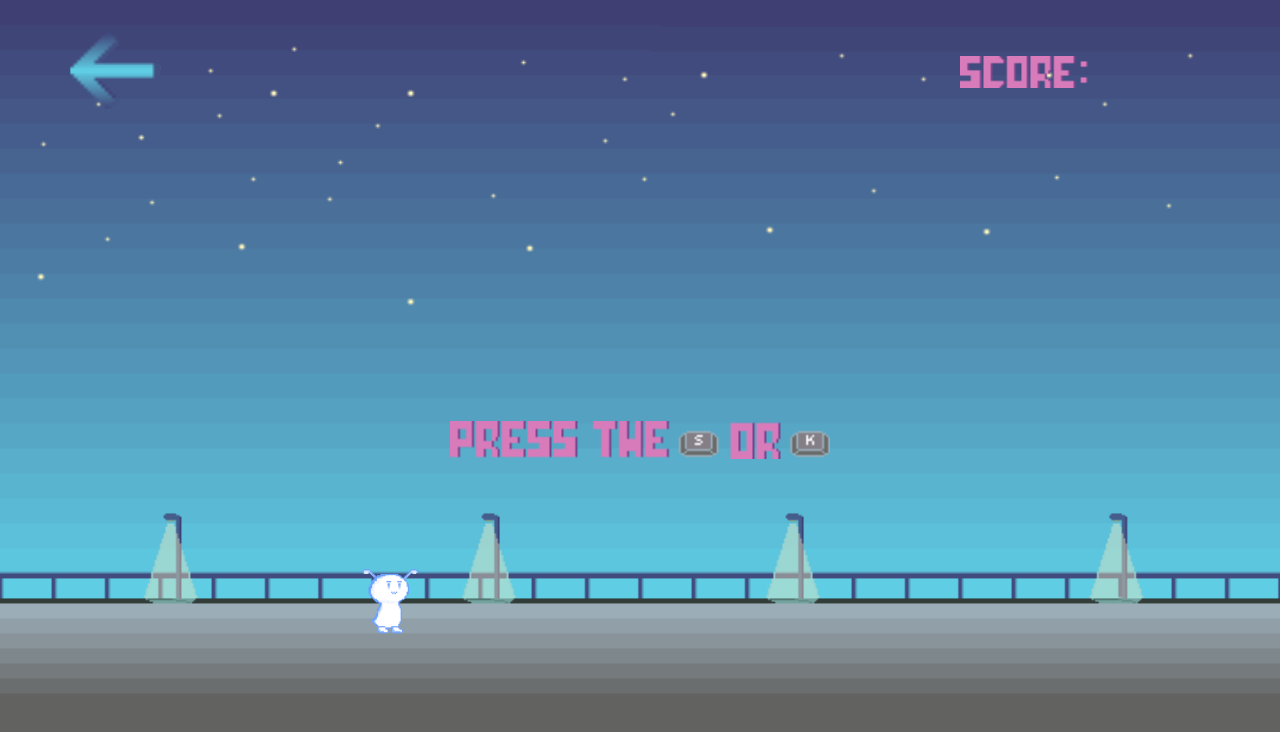
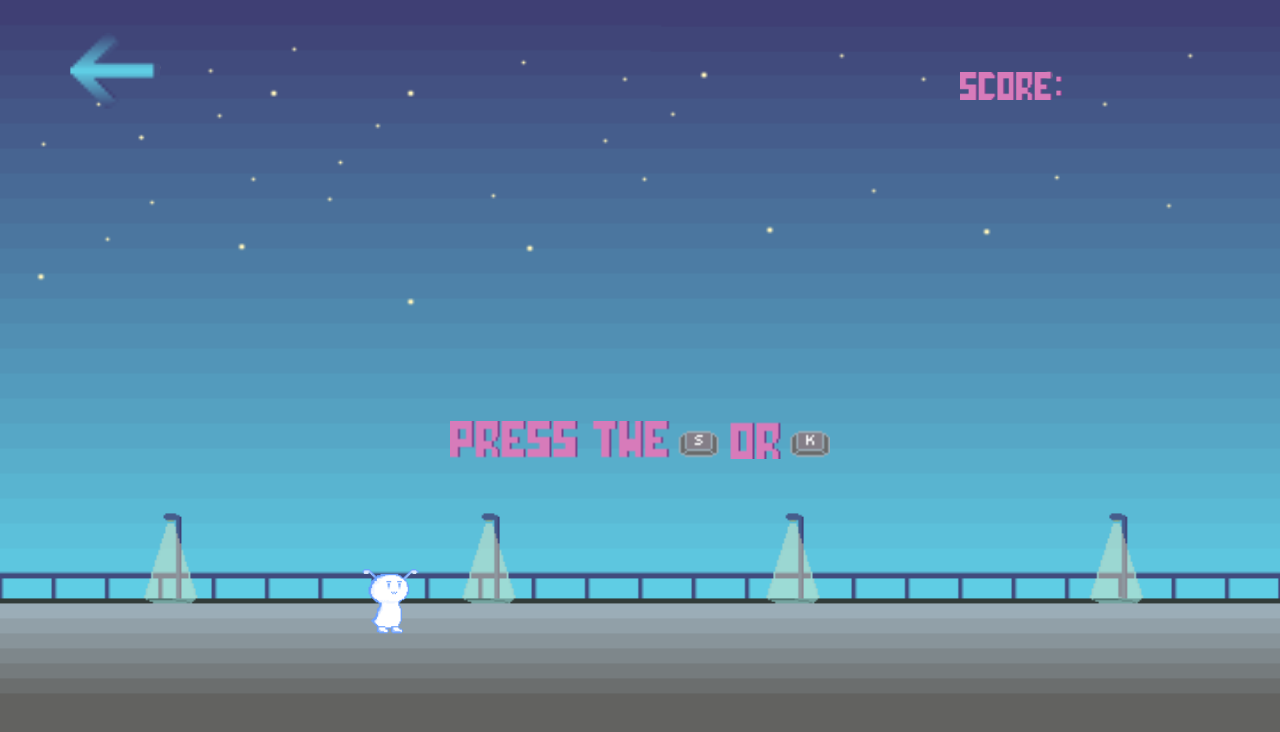
Before and after one commit to choi-hyk/RhythmE, a plain HTML site: page game.html in a window 1280 px wide. Drawn offline with nearby package versions, Linux system fonts and the light colour scheme.

Commit message:
score 추가

```diff
--- a/game.css
+++ b/game.css
@@ -1,3 +1,8 @@
+@font-face {
+    font-family: 'GalacticaGrid';
+    src: url('GalacticaGrid.ttf') format('truetype');
+}
+
 *{margin: 0; padding: 0; overflow: hidden; border: none;}
 
 body {
@@ -99,13 +104,28 @@ body {
     width: 7vw
 }
 
-#score {
-    position : absolute;
-    top: 7vh;
+#score_board {
+    position : fixed;
+    top: 9vh;
     left : 75%;
+    overflow: hidden;
+    width: 44vw;
 }
 
 .score_img{
+    width: 8vw;
+    float: left;
+    height: 2.2vw;
+}
 
-    width: 10vw
+.score{
+    width: 8vw;
+    height: 3vw;
+    line-height: 3vw;
+    float: left;
+
+    font-size: 2.5vw;
+    color: #d77bba;
+    text-align: center;
+    font-family: 'GalacticaGrid', sans-serif;
 }
--- a/game.html
+++ b/game.html
@@ -20,8 +20,9 @@
     <button id="back">
         <img class='back_img' src="setting_game_img/back_btn2.png">
     </button>
-    <div id = "score">
+    <div id = "score_board">
         <img class='score_img' src="game_img/score_text.png">
+        <p class = 'score'></p>
     </div>
 </body>
 </html>
--- a/game.js
+++ b/game.js
@@ -103,7 +103,7 @@ $(document).ready(function() {
         //     const randomColor = colors[Math.floor(Math.random() * colors.length)];
         //     createBlock(randomColor);
         //   }, block_createspeed);
-
+        $('.score').text(score);
         moveBlock();
     }
 
@@ -213,14 +213,14 @@ $(document).ready(function() {
     //점수 증가 함수
     function increaseScore() {
         score += 100;
-        $("#score").text(score);
+        $(".score").text(score);
         console.log(score);
     }
 
     //점수 감소 함수
     function decreaseScore() {
         score -= 100;
-        $("#score").text(score);
+        $(".score").text(score);
         console.log(score);
     }
 });
```
Also changed, not shown: GalacticaGrid.ttf (added).
